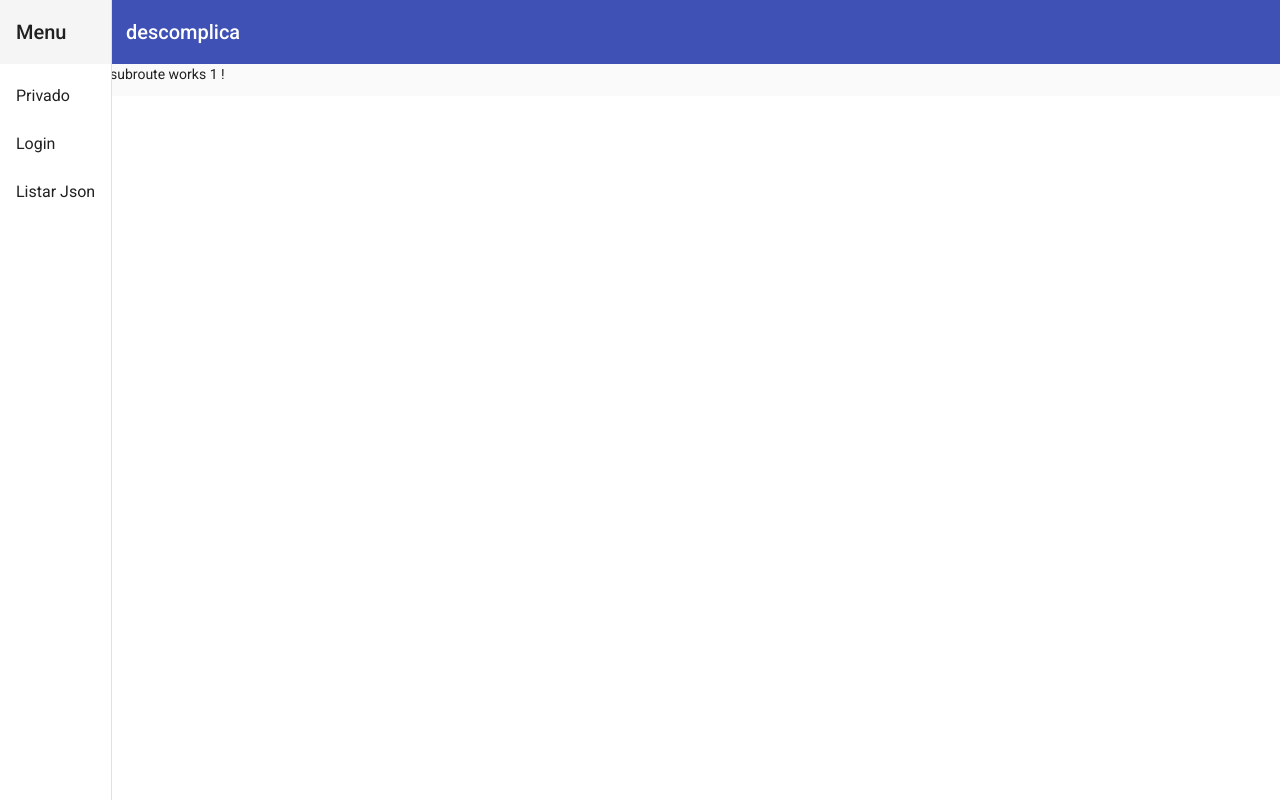
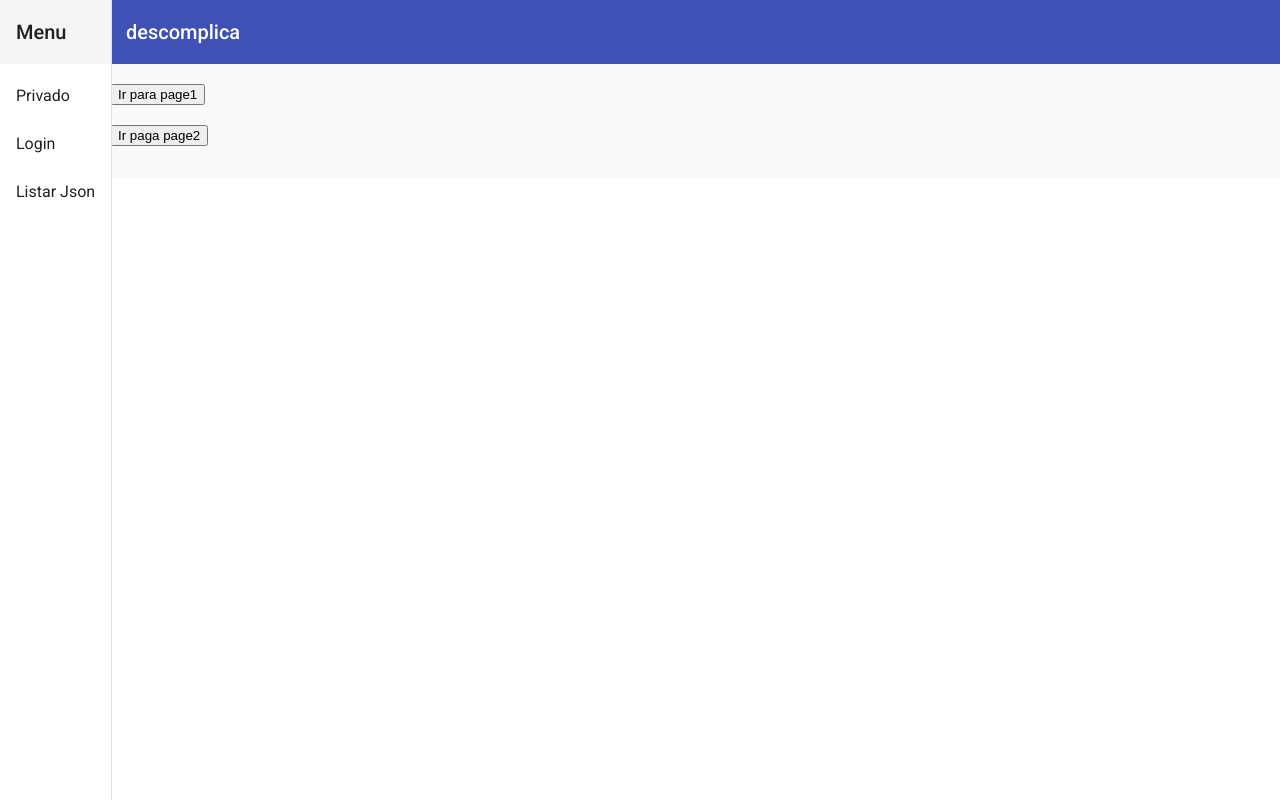
Before and after one commit to brunohauck/faculdade_descomplica_front-end, an Angular app: page /subroute in a window 1280 px wide. Built offline with nearby package versions, Linux system fonts and the light colour scheme.

Commit message:
Mudanças na sub rotas

```diff
--- a/src/app/pages/subroute/subroute.component.html
+++ b/src/app/pages/subroute/subroute.component.html
@@ -1 +1,13 @@
-<p>subroute works 1 !</p>
+
+<div>
+    <br />
+    <button (click)='coins()'>Ir para page1</button>
+    <br />
+    <br />
+    <button (click)='notes()'>Ir paga page2</button>
+    <br />
+    <br />
+    <p>
+    <router-outlet></router-outlet>
+    </p>
+</div>
--- a/src/app/pages/subroute/subroute.component.ts
+++ b/src/app/pages/subroute/subroute.component.ts
@@ -1,4 +1,5 @@
 import { Component, OnInit } from '@angular/core';
+import { ActivatedRoute, Router } from '@angular/router';
 
 @Component({
   selector: 'app-subroute',
@@ -7,9 +8,14 @@ import { Component, OnInit } from '@angular/core';
 })
 export class SubrouteComponent implements OnInit {
 
-  constructor() { }
-
+  constructor(private route: ActivatedRoute, private router: Router) { }
   ngOnInit(): void {
-  }
+    }
+  coins(){
+      this.router.navigate(['page1'], {relativeTo:this.route});
+    }
+  notes(){
+      this.router.navigate(['page2'], {relativeTo:this.route});
+    }
 
 }
--- a/src/app/services/user.service.ts
+++ b/src/app/services/user.service.ts
@@ -18,34 +18,28 @@ export class UserService {
   /**  POST  user api  ADD User Function  */
   addUser(user: any): Observable<User> {
     console.log(user);
-
-    var url: string = this.BASE_URL + 'api/v1/farmer';
+    var url: string = this.BASE_URL + 'users';
     return this.http.post<User>(url, user, httpOptions);
-
   }
 
   /**  PUT user api EDIT User Function  */
   editUser(user: any): Observable<User> {
-    var url: string = this.BASE_URL + 'api/v1/user' + user.id;;
+    var url: string = this.BASE_URL + 'users/' + user.id;;
     return this.http.put<User>(url, user, httpOptions);
 
   }
   /**  GET user api Gell All Custmoer Function  */
   getUsers(): Observable<User[]> {
-    var url: string = this.BASE_URL + 'api/v1/farmer';
+    var url: string = this.BASE_URL + 'users';
     return this.http.get<User[]>(url)
 
   }
 
-
   /** DELETE: delete user Function*/
   deleteUser(user: User | string): Observable<User> {
     const id = typeof user === 'string' ? user : user.id;
-    var url: string = this.BASE_URL + 'api/v1/user' + id;
+    var url: string = this.BASE_URL + 'users/' + id;
     return this.http.delete<User>(url, httpOptions);
 
   }
-
-
-
 }
```
